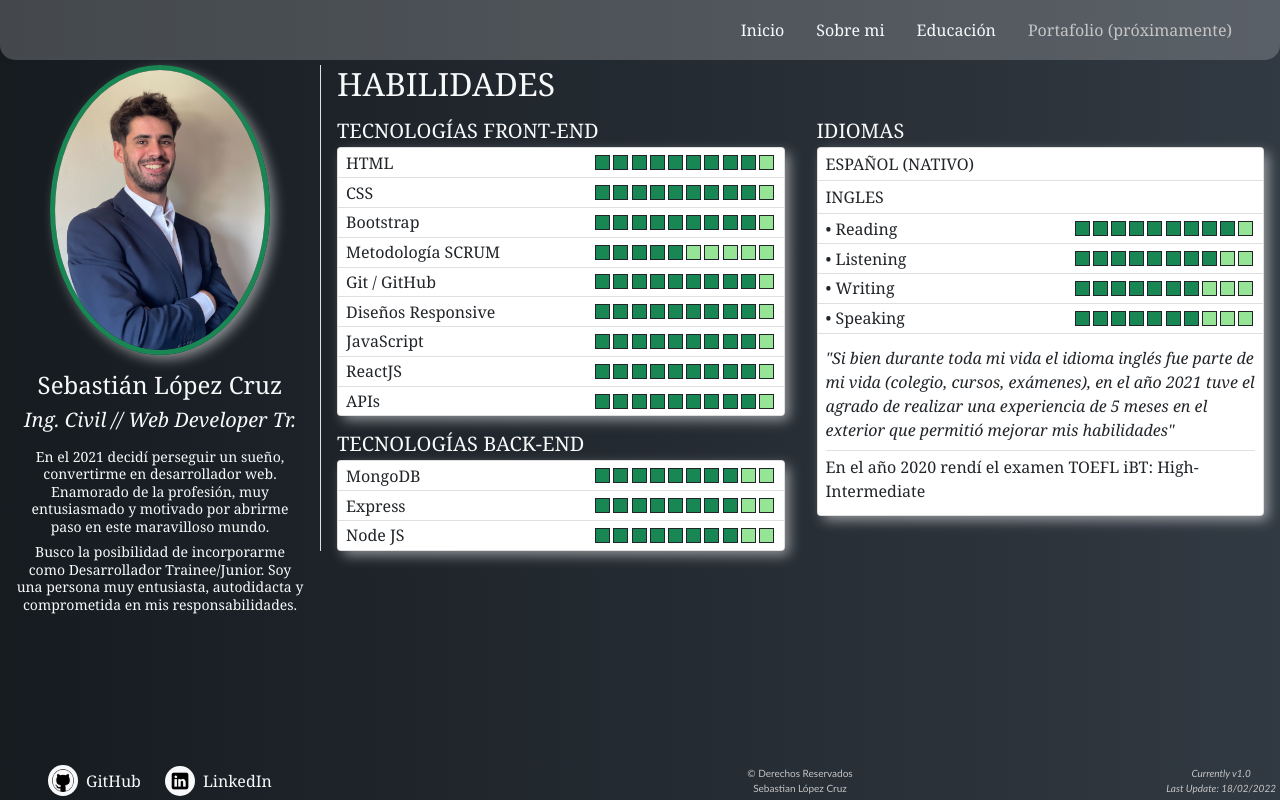
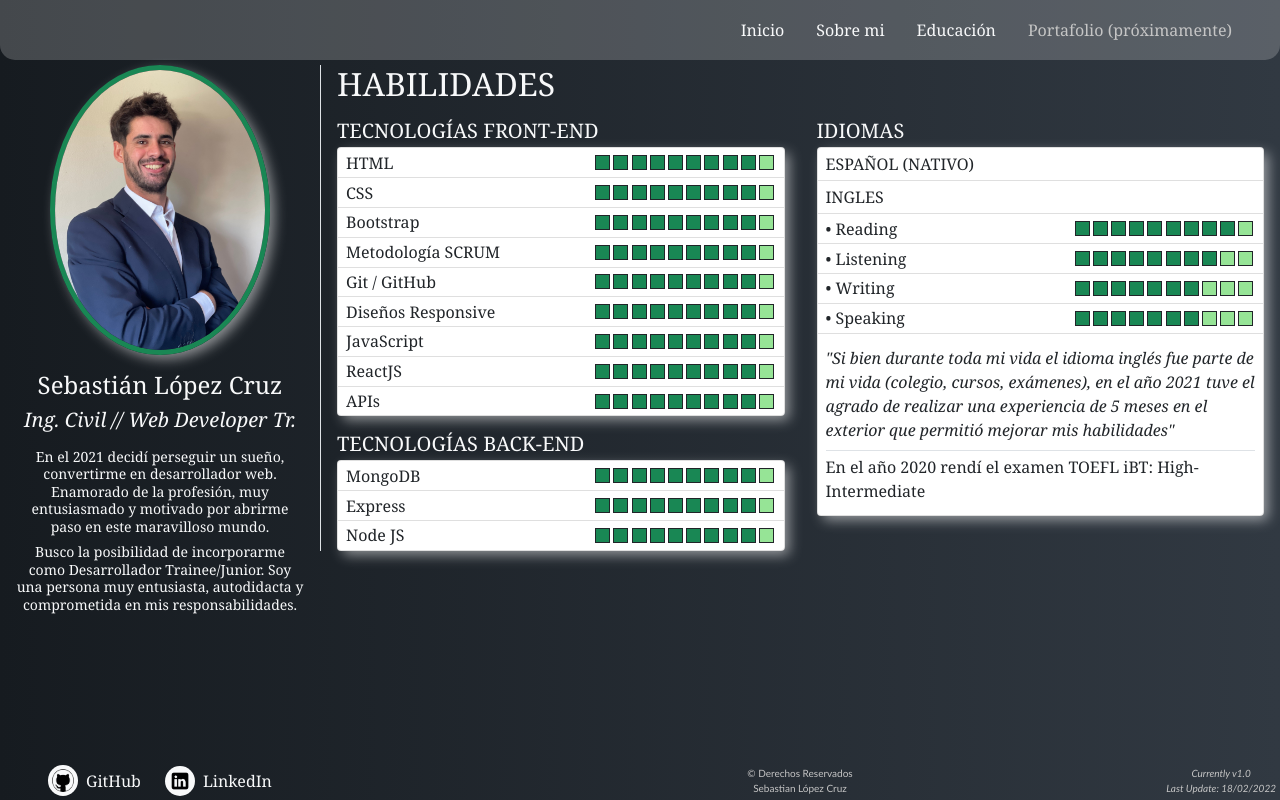
Before and after one commit to seba-lc/CV, a React (Create React App) app: page / in a window 1280 px wide. Built offline with nearby package versions, Linux system fonts and the light colour scheme.

Commit message:
correcciones

```diff
--- a/src/components/Init.js
+++ b/src/components/Init.js
@@ -19,7 +19,7 @@ const Init = ({width}) => {
             <TecItem tecnology="HTML" progress={9} />
             <TecItem tecnology="CSS" progress={9} />
             <TecItem tecnology="Bootstrap" progress={9} />
-            <TecItem tecnology="Metodología SCRUM" progress={5} />
+            <TecItem tecnology="Metodología SCRUM" progress={9} />
             <TecItem tecnology="Git / GitHub" progress={9} />
             <TecItem tecnology="Diseños Responsive" progress={9} />
             <TecItem tecnology="JavaScript" progress={9} />
@@ -28,9 +28,9 @@ const Init = ({width}) => {
           </ListGroup>
           <h4 className="mt-3 text-start pb-1 fs-5">TECNOLOGÍAS BACK-END</h4>
           <ListGroup className="list-style">
-            <TecItem tecnology="MongoDB" progress={8} />
-            <TecItem tecnology="Express" progress={8} />
-            <TecItem tecnology="Node JS" progress={8} />
+            <TecItem tecnology="MongoDB" progress={9} />
+            <TecItem tecnology="Express" progress={9} />
+            <TecItem tecnology="Node JS" progress={9} />
           </ListGroup>
         </div>
         <div className={`px-3 col-12 col-lg-6 ${width < 1200 ? 'list-box' : null}`}>
```
